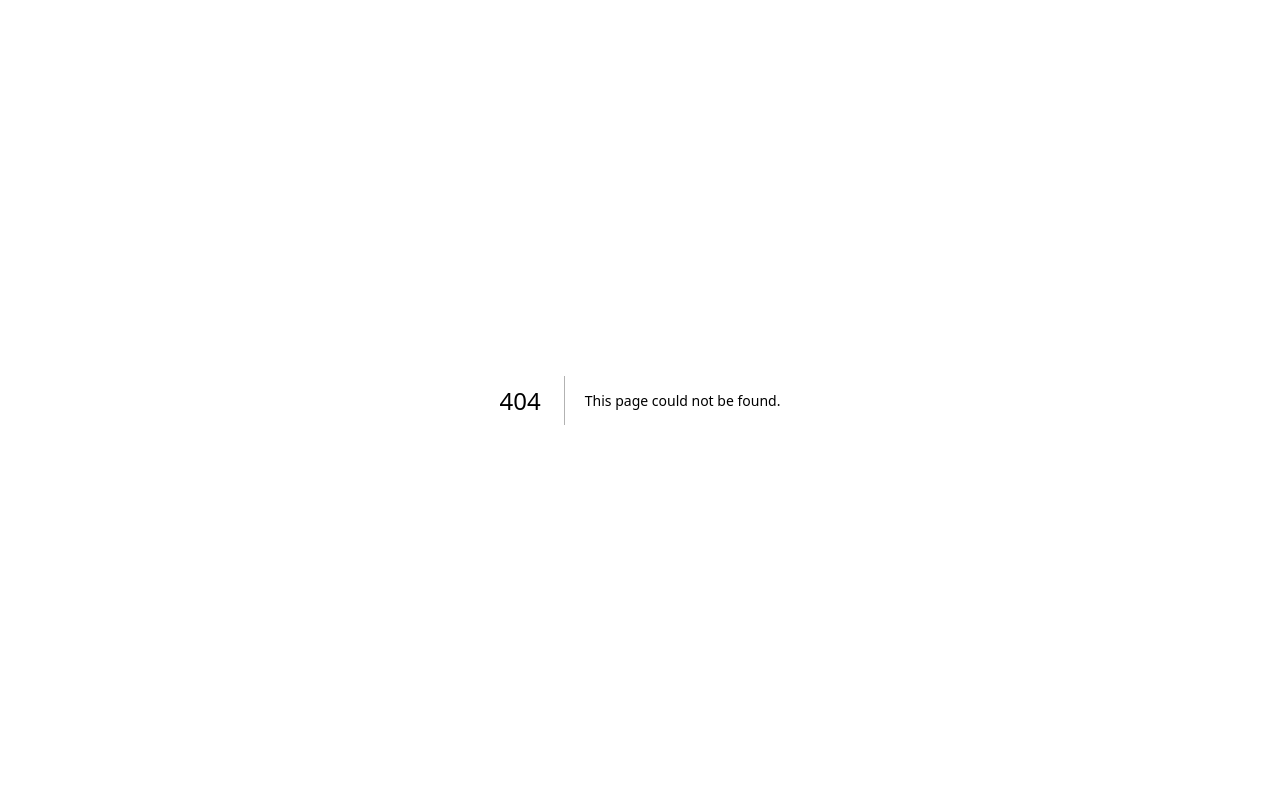
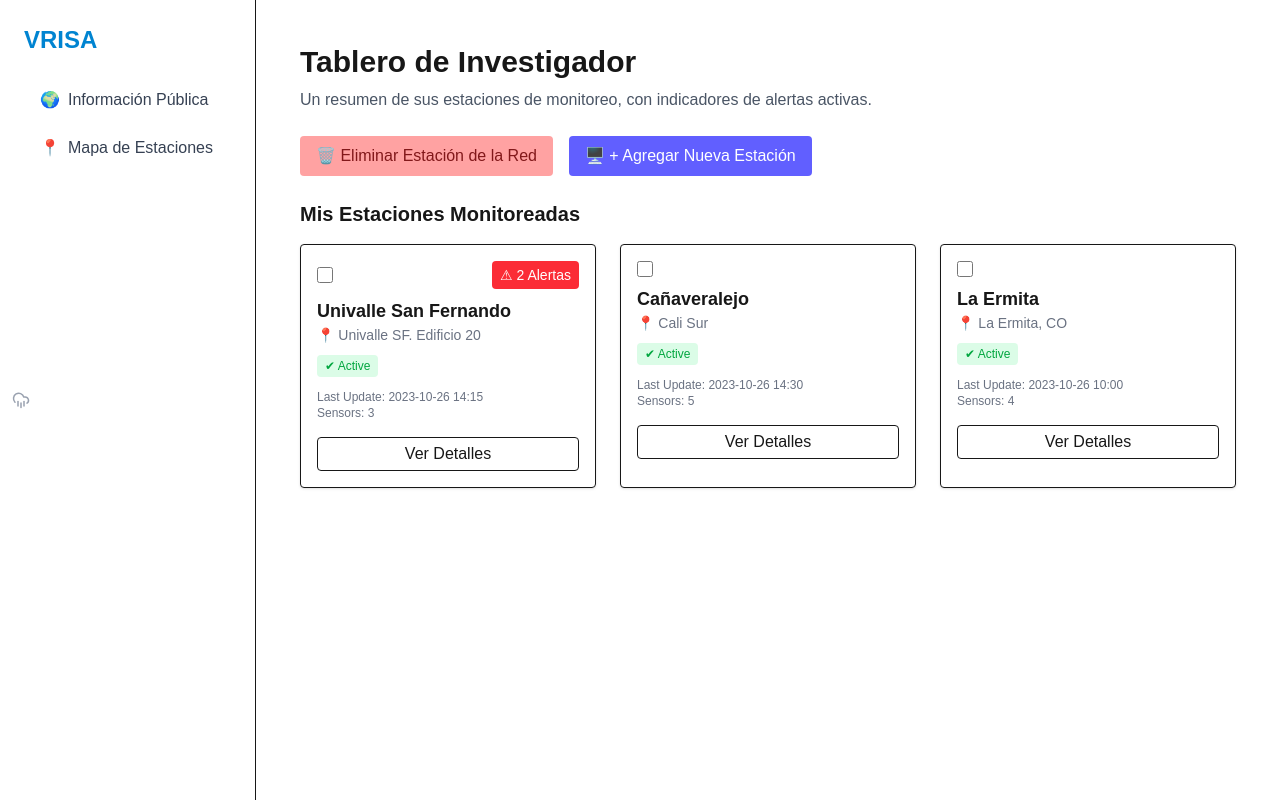
Before and after one commit to ycvictoria/vrisa-frontend, a Next.js app: page /dashboard/researcher in a window 1280 px wide. Before the commit this address had no page. Built offline with nearby package versions, Linux system fonts and the light colour scheme; no server answers.

Commit message:
Create page.tsx

```diff
--- /dev/null
+++ b/src/app/dashboard/researcher/page.tsx
@@ -0,0 +1,100 @@
+"use client";
+
+import React from "react";
+
+export default function InvestigatorDashboard() {
+  const stations = [
+    {
+      id: 1,
+      name: "Univalle San Fernando",
+      location: "Univalle SF. Edificio 20",
+      status: "Active",
+      alerts: 2,
+      lastUpdate: "2023-10-26 14:15",
+      sensors: 3,
+    },
+    {
+      id: 2,
+      name: "Cañaveralejo",
+      location: "Cali Sur",
+      status: "Active",
+      alerts: 0,
+      lastUpdate: "2023-10-26 14:30",
+      sensors: 5,
+    },
+    {
+      id: 3,
+      name: "La Ermita",
+      location: "La Ermita, CO",
+      status: "Active",
+      alerts: 0,
+      lastUpdate: "2023-10-26 10:00",
+      sensors: 4,
+    },
+  ];
+
+  return (
+    <div className="p-6">
+      <h1 className="text-3xl font-bold mb-2">Tablero de Investigador</h1>
+      <p className="text-gray-600 mb-6">
+        Un resumen de sus estaciones de monitoreo, con indicadores de alertas activas.
+      </p>
+
+      {/* BOTONES SUPERIORES */}
+      <div className="flex gap-4 mb-6">
+        <button className="px-4 py-2 rounded bg-red-300 text-red-900">
+          🗑️ Eliminar Estación de la Red
+        </button>
+
+        <button className="px-4 py-2 rounded bg-indigo-500 text-white">
+          🖥️ + Agregar Nueva Estación
+        </button>
+      </div>
+
+      <h2 className="text-xl font-semibold mb-4">Mis Estaciones Monitoreadas</h2>
+
+      {/* GRID DE ESTACIONES */}
+      <div className="grid grid-cols-1 md:grid-cols-3 gap-6">
+        {stations.map((st) => (
+          <div
+            key={st.id}
+            className="border rounded p-4 shadow-sm hover:shadow-md transition"
+          >
+            {/* Checkbox superior */}
+            <div className="flex justify-between items-center mb-2">
+              <input type="checkbox" className="w-4 h-4" />
+
+              {st.alerts > 0 && (
+                <span className="text-white bg-red-500 px-2 py-1 rounded text-sm">
+                  ⚠ {st.alerts} Alertas
+                </span>
+              )}
+            </div>
+
+            {/* Nombre y ubicación */}
+            <h3 className="text-lg font-semibold">{st.name}</h3>
+            <p className="text-gray-500 text-sm">📍 {st.location}</p>
+
+            {/* Estado */}
+            <div className="mt-2">
+              <span className="text-green-600 bg-green-100 px-2 py-1 rounded text-xs">
+                ✔ {st.status}
+              </span>
+            </div>
+
+            {/* Info adicional */}
+            <div className="text-xs text-gray-500 mt-3">
+              Last Update: {st.lastUpdate} <br />
+              Sensors: {st.sensors}
+            </div>
+
+            {/* Botón de detalles */}
+            <button className="w-full mt-4 border rounded py-1 hover:bg-gray-50 transition">
+              Ver Detalles
+            </button>
+          </div>
+        ))}
+      </div>
+    </div>
+  );
+}
```
